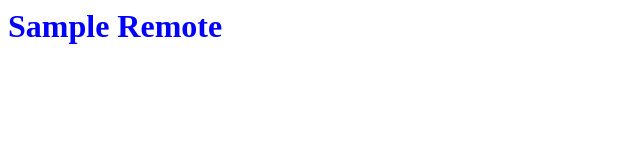
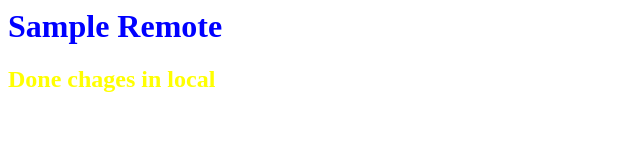
Before and after one commit to lavssubbu/NewRemote, a plain HTML site: page index.html in a window 1280 px wide. Shown: the whole page, without its empty margins (0-640 px from the left). Drawn offline with Linux system fonts and the light colour scheme.

Commit message:
Added h2 locally

```diff
--- a/index.html
+++ b/index.html
@@ -3,9 +3,15 @@
 <style>
 h1{
 	color:blue
-}</style>
+}
+h2
+	{
+	color:yellow
+}
+</style>
 	</head>
        <body>
 	       <h1>Sample Remote </h1>
+               <h2>Done chages in local</h2>
        </body>
 </html>
```
